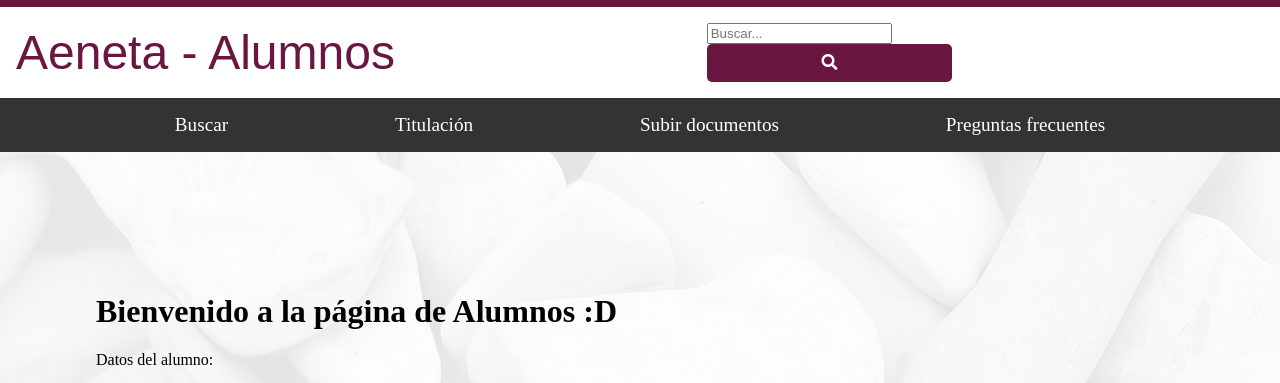
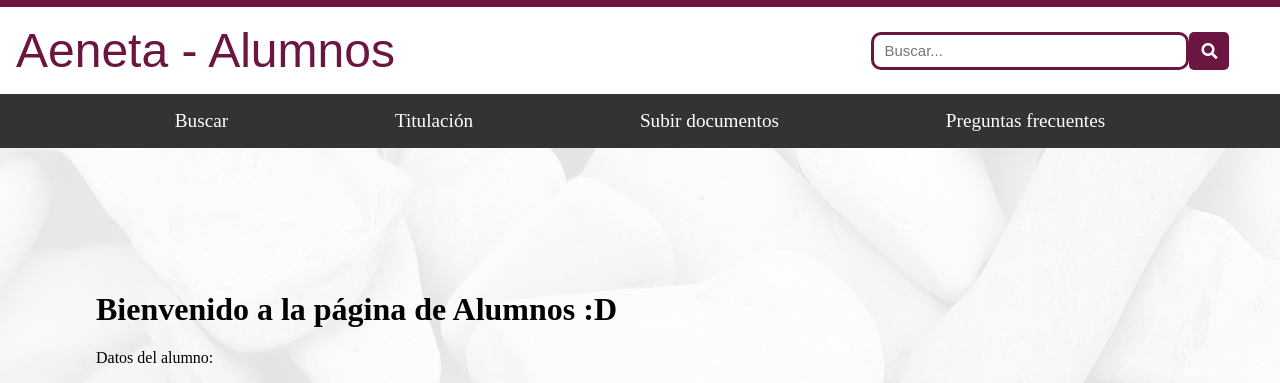
Before and after one commit to JEduardoVL/ISW_Proyecto_Tiburones, a Django app: template alumnos/templates/alumnos/home.html in a window 1280 px wide. Shown: the top 383 px of the page. Run offline with Django 5.2, Linux system fonts and the light colour scheme; the template is opened without the code that fills it, so the values that code supplies are empty.

Commit message:
Correcciones

```diff
--- /dev/null
+++ b/alumnos/static/styles/barra_busqueda_alumno.css
@@ -0,0 +1,51 @@
+
+.Avanzada {
+    display: none; /* Oculta el formulario inicialmente */
+}
+
+.search-2 {
+    cursor: pointer; /* Hace que el texto se vea como clickeable */
+    color: blue; /* Opcional: cambia el color para parecer un enlace */
+    text-decoration: underline; /* Opcional: subraya el texto para parecer un enlace */
+}
+         .search-form{
+             width: 800px;
+             background: transparent;
+             justify-content: center;
+             padding-right: 10px;
+             padding-left: 10px;
+         }
+
+
+        .search{
+            justify-content: end;
+            display: flex;
+            background: transparent;
+            width: 100%;
+            box-sizing: border-box;
+            margin: 0 auto;
+        }
+
+
+
+        .search input{
+            flex: 1;
+            max-width: 300px;
+            width: 50%;
+            min-width: 70px;
+            height: 30px;
+            border: 3px solid #6b1640;
+            outline: 0;
+            border-radius: 10px;
+            font-size: 15px;
+            padding-left: 10px;
+        }
+
+        .search-button_n {
+            display: flex;          /* Habilita flexbox */
+            justify-content: center;/* Centra horizontalmente */
+            align-items: center;    /* Centra verticalmente */
+            padding-left: 5px;
+            min-width: 30px;
+            max-width: 30px;
+        }
```
Also changed, not shown: alumnos/static/styles/base_alumnos.css (line endings or trailing spaces), db.sqlite3.
